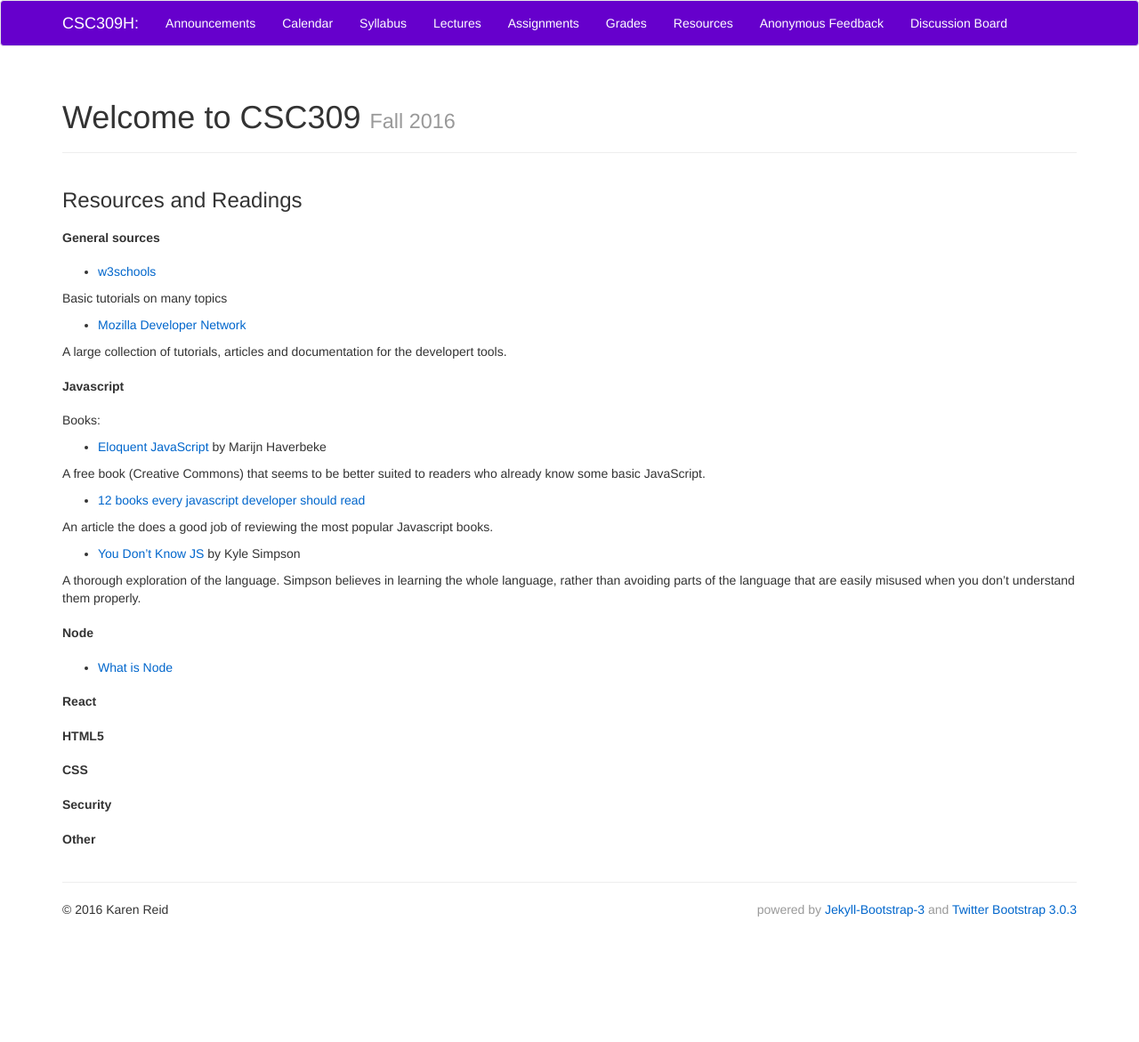
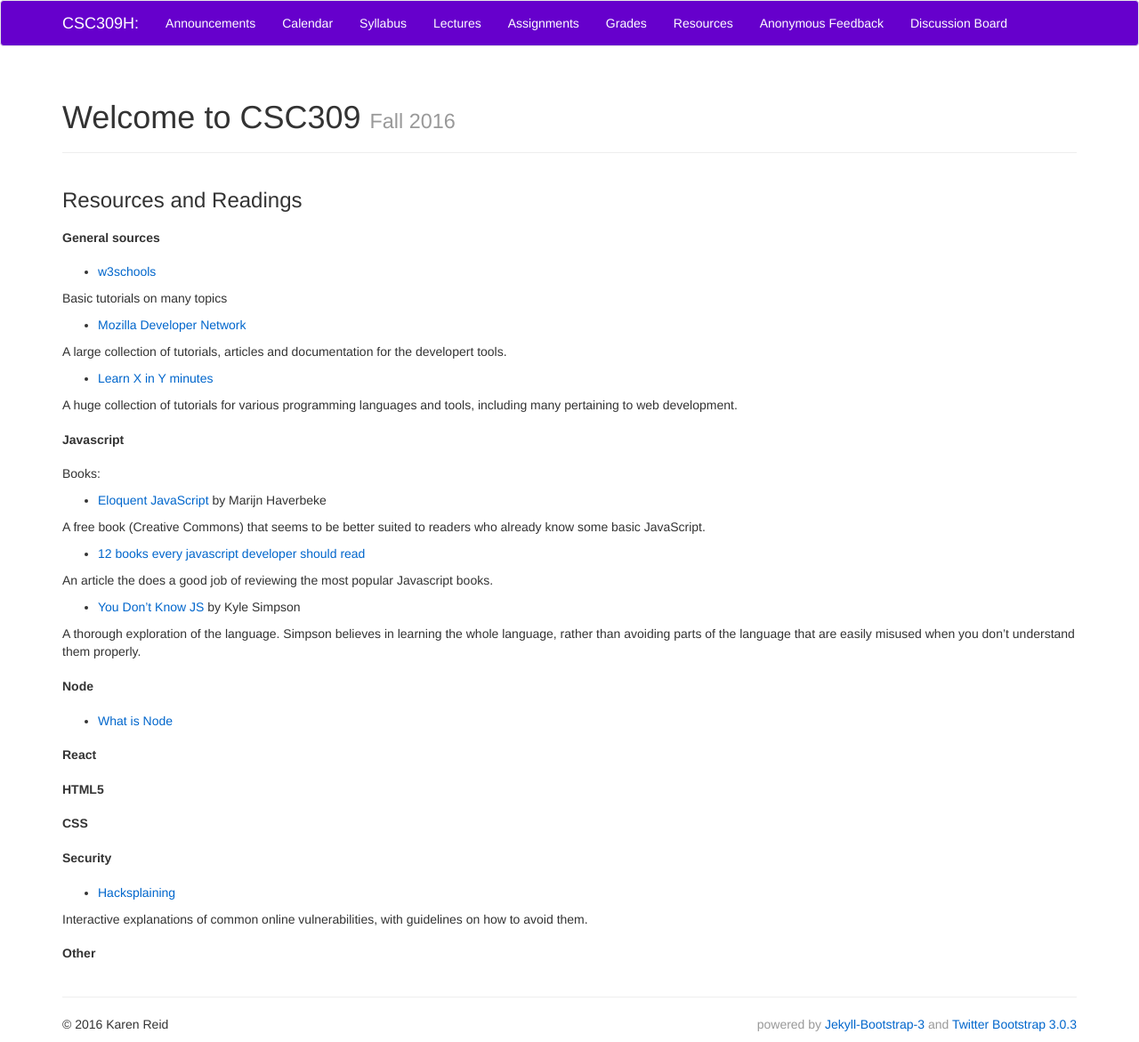
Before and after one commit to nigef/CSC309-Fall-2016.github.io, a Jekyll site: the page built from resources.md, in a window 1280 px wide. Shown: the whole page at 89% size. Built offline with Jekyll 4.4.1, drawn with Linux system fonts in a browser that asks for light colours; before the commit the page ends 1042 px from its top, so only the background shows below that.

Commit message:
Added resources
Added resources under:
General - https://learnxinyminutes.com/
Security - hacksplaining.com

```diff
--- a/resources.md
+++ b/resources.md
@@ -15,6 +15,10 @@ tagline: Fall 2016
   - [Mozilla Developer Network](https://developer.mozilla.org/en-US/)
 
    A large collection of tutorials, articles and documentation for the developert tools.
+
+  - [Learn X in Y minutes](https://learnxinyminutes.com/)
+
+   A huge collection of tutorials for various programming languages and tools, including many pertaining to web development.
 
 #### Javascript
 
@@ -47,5 +51,8 @@ Books:
 
 #### Security
 
+   - [Hacksplaining](https://www.hacksplaining.com/)
+
+   Interactive explanations of common online vulnerabilities, with guidelines on how to avoid them.
 
 #### Other
```
